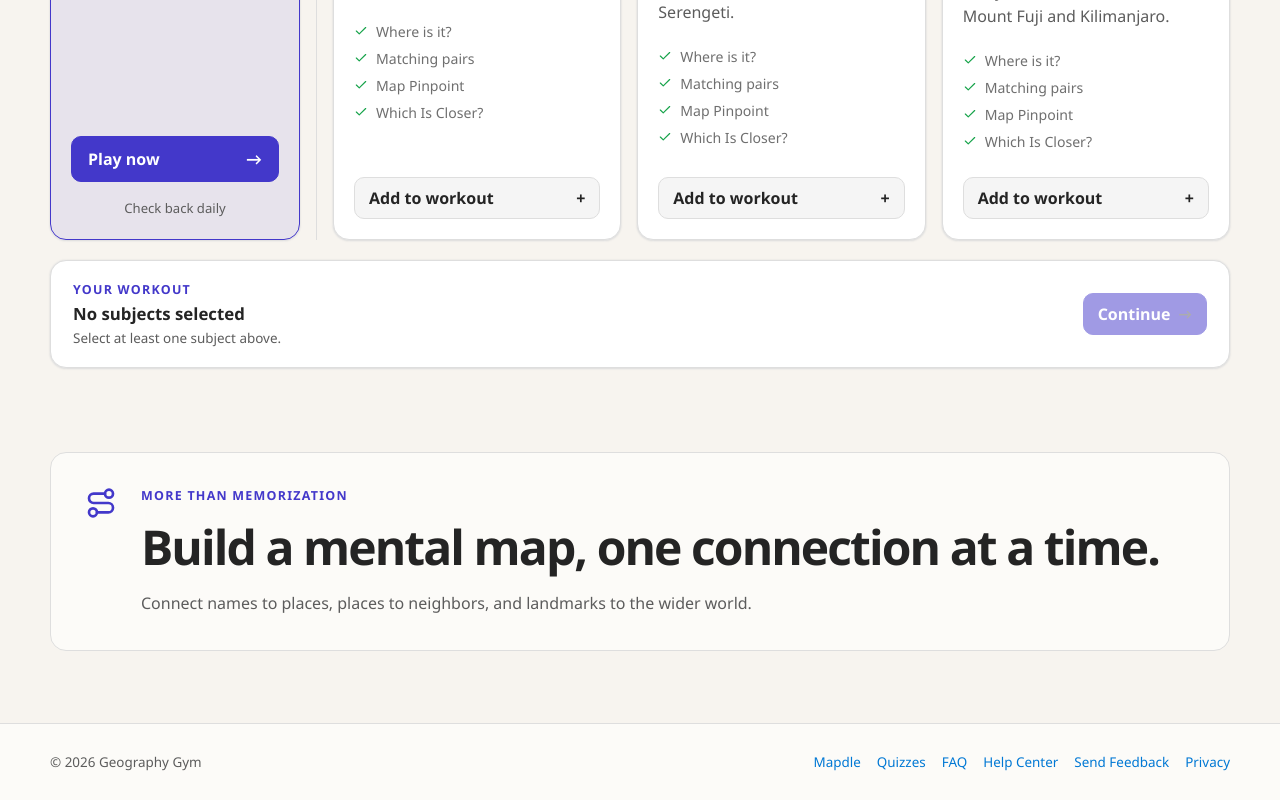
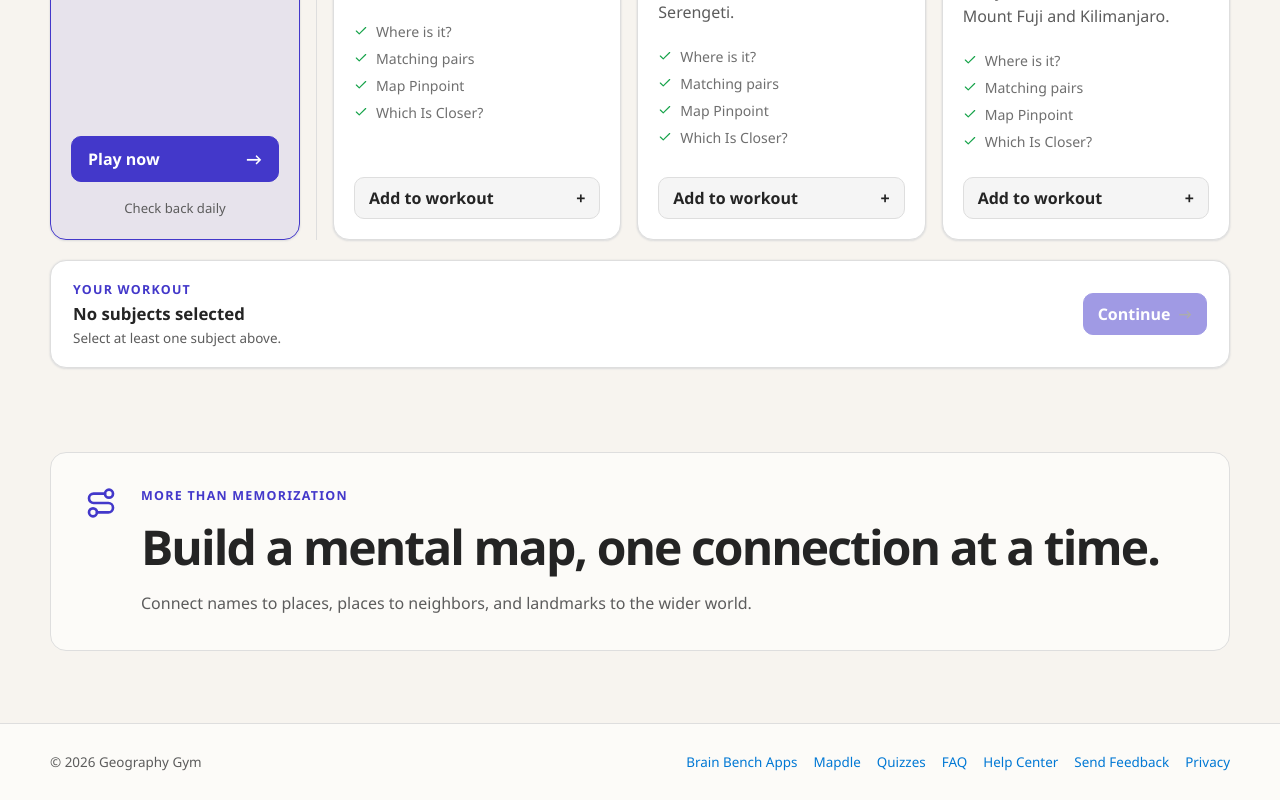
Before and after one commit to LurieJoe/geography-gym, a React (Vite) app: page / in a window 1280 px wide. Shown: the part 1784-2584 px from the top of the page. Built offline with nearby package versions, Linux system fonts and the light colour scheme.

Commit message:
Link footers back to Brain Bench Apps

```diff
--- a/src/App.tsx
+++ b/src/App.tsx
@@ -3619,6 +3619,7 @@ function AppFooter() {
       <div>
         <span>© 2026 Geography Gym</span>
         <nav aria-label="Footer navigation">
+          <a href="https://brainbenchapps.com/">Brain Bench Apps</a>
           <a href={websiteHref('./mapdle/')}>Mapdle</a>
           <a href={websiteHref('./quizzes/')}>Quizzes</a>
           <a href="./faq/">FAQ</a>
--- a/src/mapdle/Mapdle.tsx
+++ b/src/mapdle/Mapdle.tsx
@@ -460,6 +460,8 @@ export default function Mapdle() {
         <p>
           Everyone gets the same puzzle each day, so you can compare results by sharing your colored squares. Mapdle is part
           of <a href="../">Geography Gym</a>, where you can also <a href="../app/">study states, countries, landmarks, waterways, national parks, and mountains &amp; volcanoes</a>.
+          <span aria-hidden="true">·</span>
+          <a href="https://brainbenchapps.com/">Brain Bench Apps</a>
         </p>
       </section>
 
```
